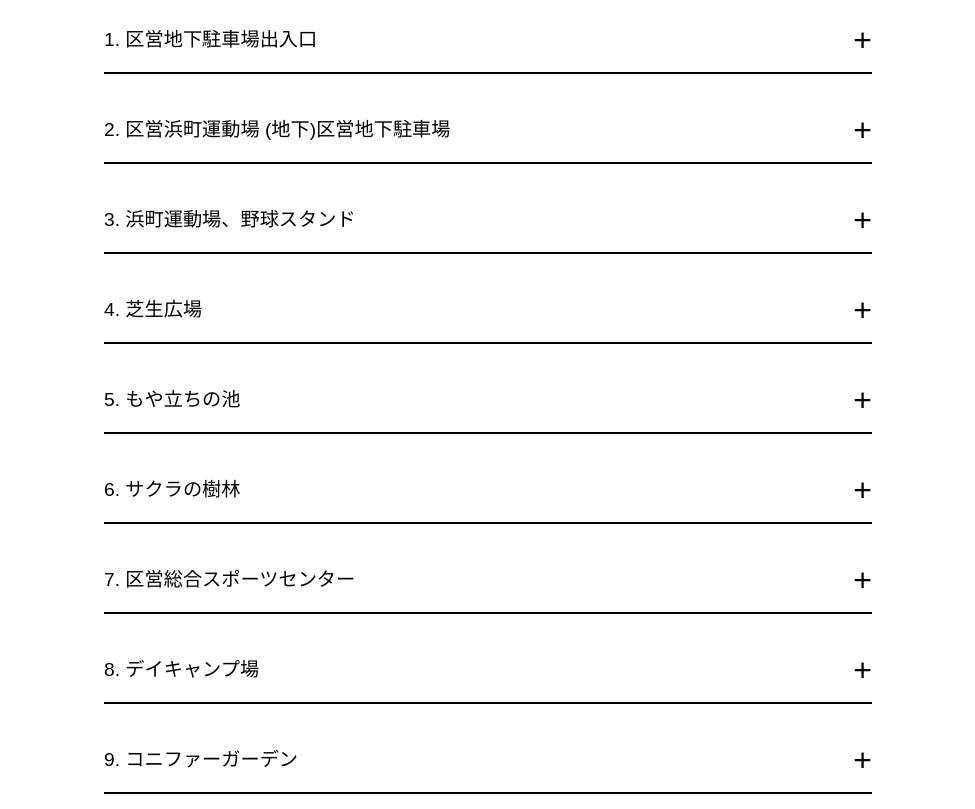
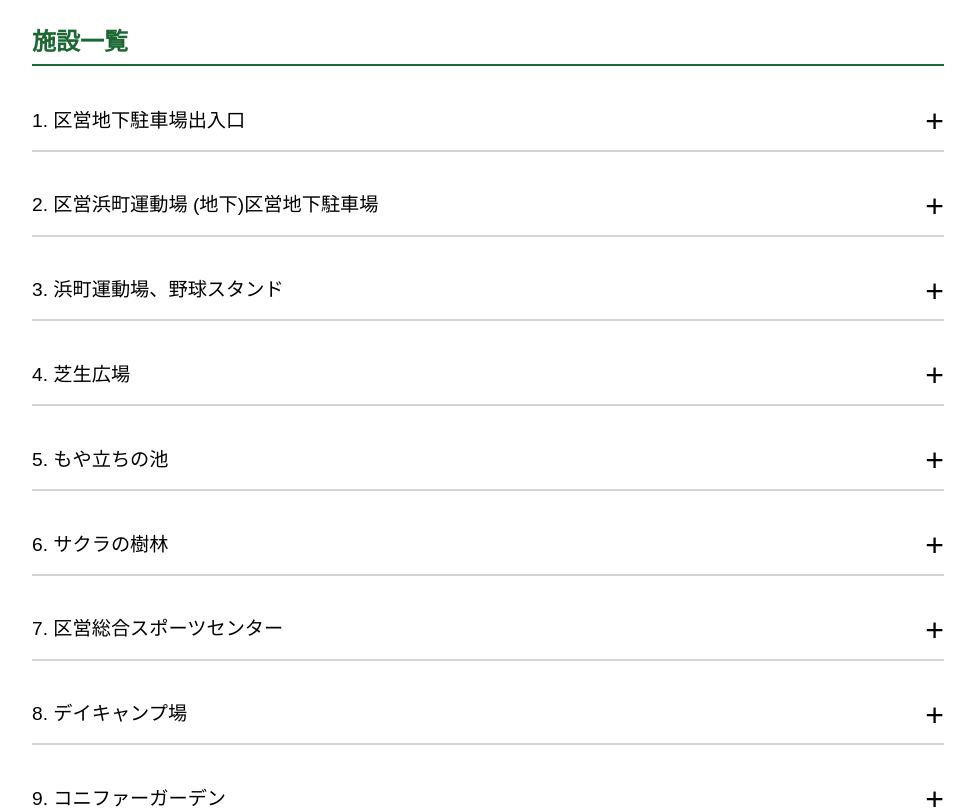
Before and after one commit to ENGEI-Dev-Team/park_map, a Next.js app in the folder park_map_app/: page / in a window 1280 px wide. Shown: the top 809 px of the page, without its empty margins (152-1127 px from the left). Built offline with nearby package versions, Linux system fonts and the light colour scheme.

Commit message:
詳細ページのスタイル編集

```diff
--- a/park_map_app/app/components/detail/detail.tsx
+++ b/park_map_app/app/components/detail/detail.tsx
@@ -1,13 +1,18 @@
 import React from 'react'
 import Content from './parts/Content'
 import ContentData from './parts/contentData'
+import NationalFacilities from './parts/NationalFacilities'
+import styles from './parts/Detail.module.css'
 
 const Detail = () => {
   return (
-    <div>
-    { ContentData.map((contentItem,index) => {
+    <div className={styles.wrapper}>
+      <div className={styles.container}>
+      <NationalFacilities />
+      { ContentData.map((contentItem,index) => {
       return <Content title = {contentItem.title} imgPath={ contentItem.imgPath } info = {contentItem.info} url = {contentItem.url} id={index} key={index}/>
-    })}
+      })}
+      </div>
     </div>
 
   )
--- a/park_map_app/app/components/detail/parts/Content.tsx
+++ b/park_map_app/app/components/detail/parts/Content.tsx
@@ -1,15 +1,13 @@
 "use client";
 
 import React, { useState } from 'react';
-import Title from './title';
-import Info from "./info";
 
 type Props = {
   title: string;
   imgPath: string;
   info: React.ReactNode;
   url?: string;
-  id : number
+  id: number;
 };
 
 const Content = ({ title, imgPath, info, url, id }: Props) => {
@@ -19,14 +17,11 @@ const Content = ({ title, imgPath, info, url, id }: Props) => {
     setIsOpen(!isOpen);
   };
 
-
   return (
-    <div id={`detail-content-${id}`}
+    <div
+      id={`detail-content-${id}`}
       style={{
-        maxWidth: '800px',
-        margin: 'auto',
-        padding: '1rem',
-        backgroundColor: 'white',
+        padding: '15px 0px',
         color: 'black',
       }}
     >
@@ -35,9 +30,9 @@ const Content = ({ title, imgPath, info, url, id }: Props) => {
         style={{
           fontSize: "1.2rem",
           border: "none",
-          borderBottom: "2px solid black",
+          borderBottom: "2px solid lightgray",
           background: "none",
-          paddingBottom: "0.5rem",
+          paddingBottom: "0.3rem",
           cursor: "pointer",
           width: "100%",
           textAlign: "left",
@@ -60,35 +55,44 @@ const Content = ({ title, imgPath, info, url, id }: Props) => {
             alignItems: 'flex-start',
           }}
         >
+          {/* 左側：画像＋公式サイトボタン */}
+          <div style={{ width: "40%" }}>
             <img
               src={imgPath}
               alt="画像"
               style={{
-              width: "40%",
+                width: "100%",
                 objectFit: "cover",
                 borderRadius: "8px",
               }}
             />
-
-          <div style={{ flex: 1 }}>
-            <div>{info}</div>
             {url?.trim() !== "" && (
+              <div style={{ marginTop: "1rem", textAlign: "center" }}>
                 <button
                   onClick={() => window.open(url, "_blank")}
                   style={{
-                marginTop: "1rem",
-                padding: "0.5rem 1rem",
-                fontSize: "1rem",
-                backgroundColor: "#3182ce",
+                    marginTop: "0.4rem",
+                    padding: "1.3rem 11.3rem",
+                    fontSize: "",
+                    backgroundColor: "#38a169",
                     color: "white",
                     border: "none",
-                borderRadius: "4px",
-                cursor: "pointer"
+                    borderRadius: "8px",
+                    cursor: "pointer",
+                    whiteSpace: "nowrap",
+                    textAlign: "center",
+                    objectFit: "cover",
                   }}
                 >
-              公式サイトへ
+                  ホームページ
                 </button>
+              </div>
             )}
+          </div>
+
+          {/* 右側：情報テキスト */}
+          <div style={{ flex: 1 }}>
+            <div>{info}</div>
           </div>
         </div>
       )}
--- /dev/null
+++ b/park_map_app/app/components/detail/parts/Detail.module.css
@@ -0,0 +1,19 @@
+.wrapper {
+  background-color: #ffffff;
+  min-height: 100vh;  /* 全画面の高さを確保（必要なら） */
+  display: flex;
+  justify-content: center;
+}
+
+.container {
+
+  width: 75%;
+  margin: 0 auto;              /* 中央寄せ */
+  padding: 24px;               /* 内側の余白 */
+
+  /* スマホ対応（レスポンシブ） */
+  @media (max-width: 768px) {
+    width: 90%;
+    padding: 16px;
+  }
+}
--- /dev/null
+++ b/park_map_app/app/components/detail/parts/NationalFacilities.module.css
@@ -0,0 +1,9 @@
+/* components/NationalFacilities.module.css */
+.heading {
+font-size: 24px;
+  font-weight: bold;
+  color: #1B6833;                  /* 緑色の文字 */
+  border-bottom: 2px solid #1B6833; /* 横に広がる緑の線 */
+  padding-bottom: 4px;
+  margin-bottom: 16px;
+}
--- /dev/null
+++ b/park_map_app/app/components/detail/parts/NationalFacilities.tsx
@@ -0,0 +1,13 @@
+// components/NationalFacilities.tsx
+import React from 'react';
+import styles from './NationalFacilities.module.css';
+
+const NationalFacilities = () => {
+return (
+    <div>
+    <h2 className={styles.heading}>施設一覧</h2>
+    </div>
+);
+};
+
+export default NationalFacilities;
--- a/park_map_app/app/components/detail/parts/info.tsx
+++ /dev/null
@@ -1,17 +0,0 @@
-import React from 'react'
-
-type Props = {
-  children: React.ReactNode;
-};
-
-const Info = ({ children }: Props) => {
-  return (
-    // <div style={{ padding: "1em", border: "1px solid #ccc" }}>
-    <div>
-      {children}
-    </div>
-  );
-};
-
-
-export default Info
--- a/park_map_app/app/components/detail/parts/test.tsx
+++ /dev/null
@@ -1,29 +0,0 @@
-import { useState } from 'react';
-
-const Accordion = () => {
-  const [isOpen, setIsOpen] = useState(false);
-
-  const toggleAccordion = () => {
-    setIsOpen(!isOpen);
-  };
-
-  return (
-    <div style={{ maxWidth: '600px', margin: 'auto', padding: '1rem' }}>
-      <button onClick={toggleAccordion} style={{ fontSize: '1.2rem' }}>
-        ① 東京国立博物館 {isOpen ? 'ー' : '+'}
-      </button>
-
-      {isOpen && (
-        <div style={{ marginTop: '1rem' }}>
-          <img src="/museum.jpg" alt="東京国立博物館" width="100%" />
-
-          <a href="https://www.tnm.jp/" target="_blank" rel="noopener noreferrer">
-            東京国立博物館のホームページ
-          </a>
-        </div>
-      )}
-    </div>
-  );
-};
-
-export default Accordion;
--- a/park_map_app/app/components/detail/parts/title.tsx
+++ /dev/null
@@ -1,13 +0,0 @@
-import React from 'react'
-
-type Props = {
-    title : string
-}
-
-const Title = ({title}:Props) => {
-  return (
-    <h3>{title}</h3>
-  )
-}
-
-export default Title
```
Also changed, not shown: park_map_app/app/components/detail/parts/item.tsx (deleted). Lines whose indentation alone changed are shown as unchanged.
